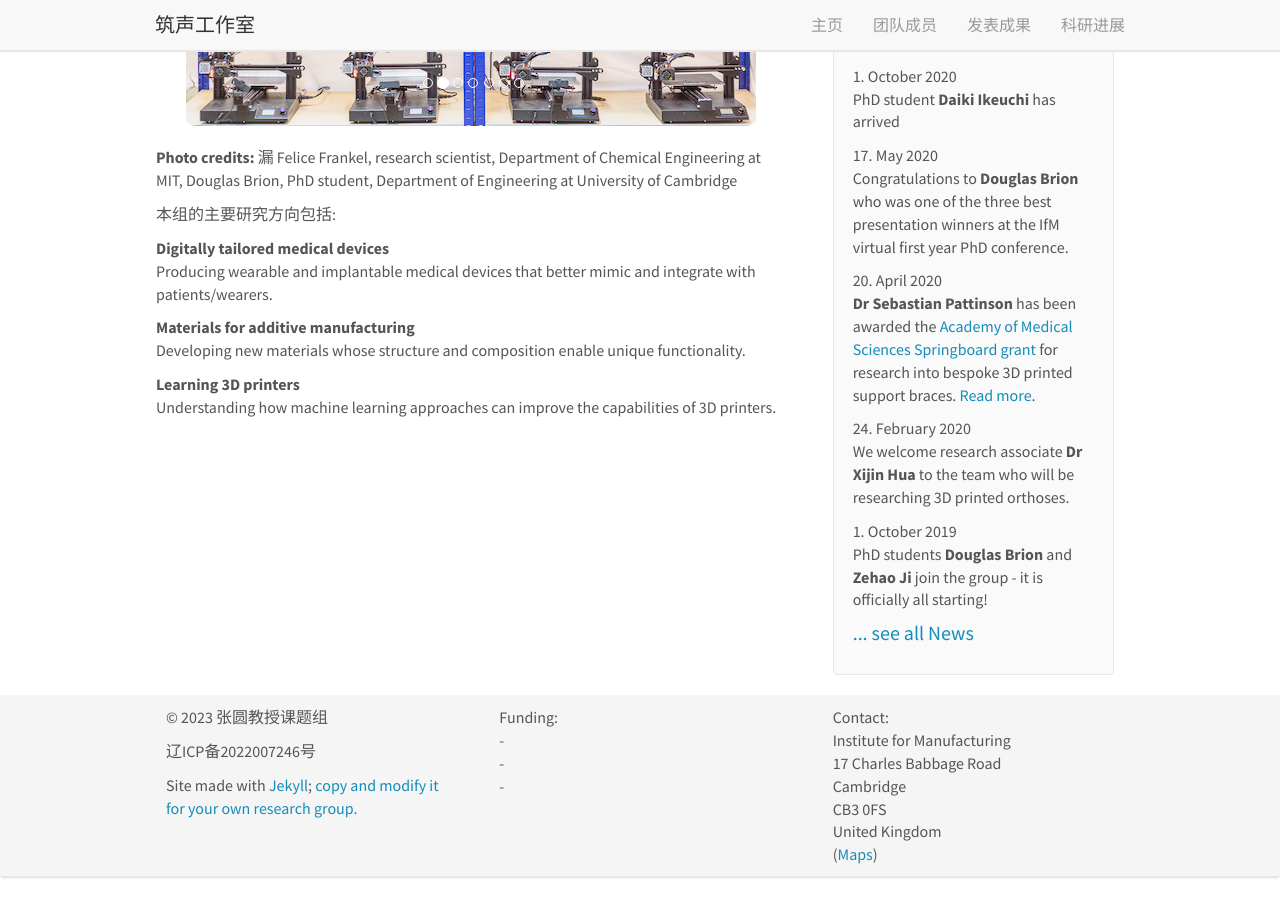
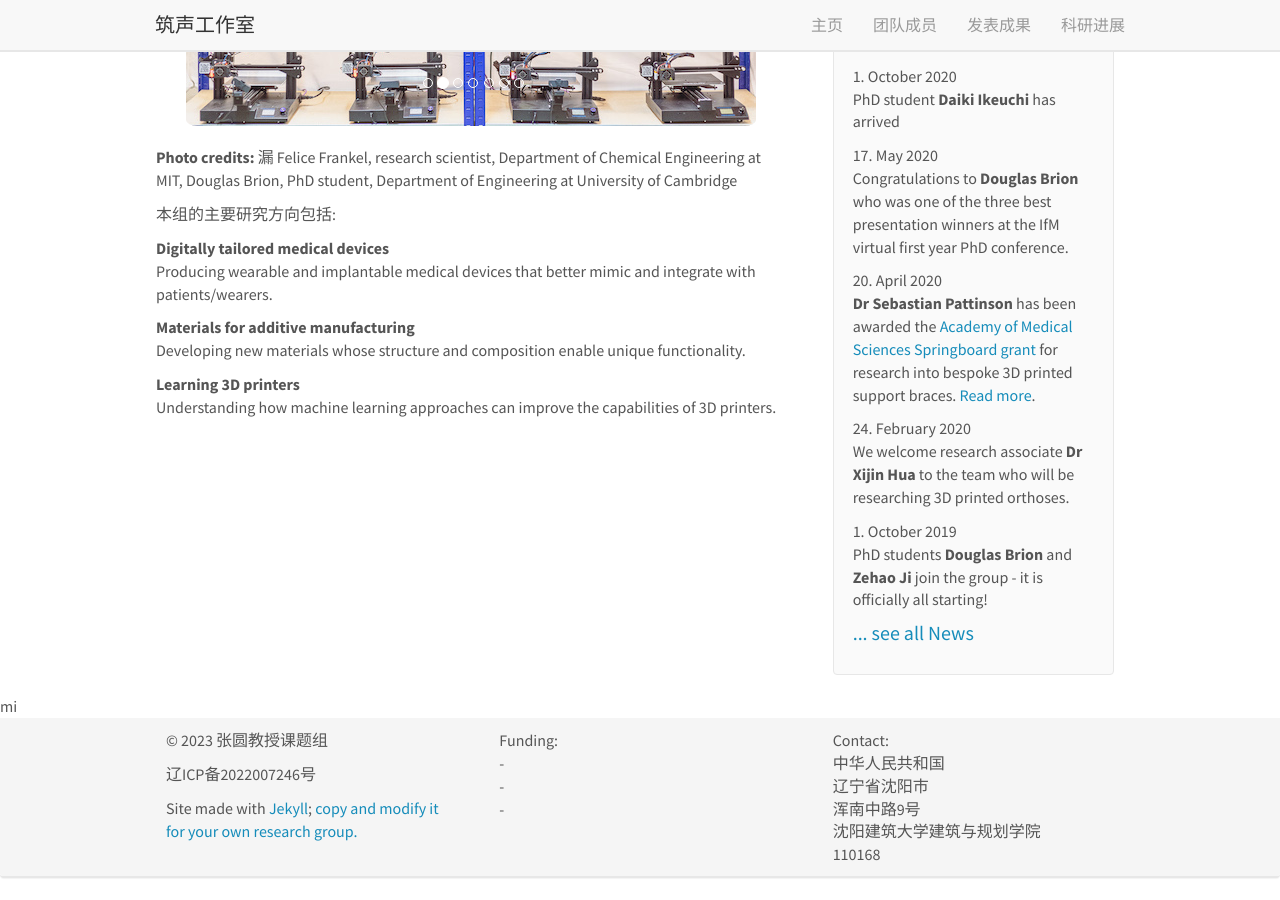
Before and after one commit to BZM2000/BZM2000.github.iottt, a Jekyll site: the page built from _pages/home.md, in a window 1280 px wide and 900 px high, scrolled down 508 px. Built offline with Jekyll 4.4.1, drawn with Linux system fonts in a browser that asks for light colours; nearby versions of some CDN libraries.

Commit message:
Update footer.html

```diff
--- a/_includes/footer.html
+++ b/_includes/footer.html
@@ -1,4 +1,4 @@
-<div id="footer" class="panel">
+mi<div id="footer" class="panel">
   <div class="panel-footer">
 	<div class="container-fluid">
 	  <div class="row">
@@ -22,12 +22,12 @@
 		</div>
 		<div class="col-sm-4">
 		  Contact:<br />
-		  Institute for Manufacturing<br />
-		  17 Charles Babbage Road<br />
-		  Cambridge<br />
-		  CB3 0FS<br />
-          United Kingdom<br />
-            (<a href="https://goo.gl/maps/v3cPuAxiBAE79HGu6">Maps</a>)
+		  中华人民共和国<br />
+		  辽宁省沈阳市<br />
+		  浑南中路9号<br />
+		  沈阳建筑大学建筑与规划学院<br />
+          110168<br />
+
 		</div>
 	  </div>
 	</div>
```
